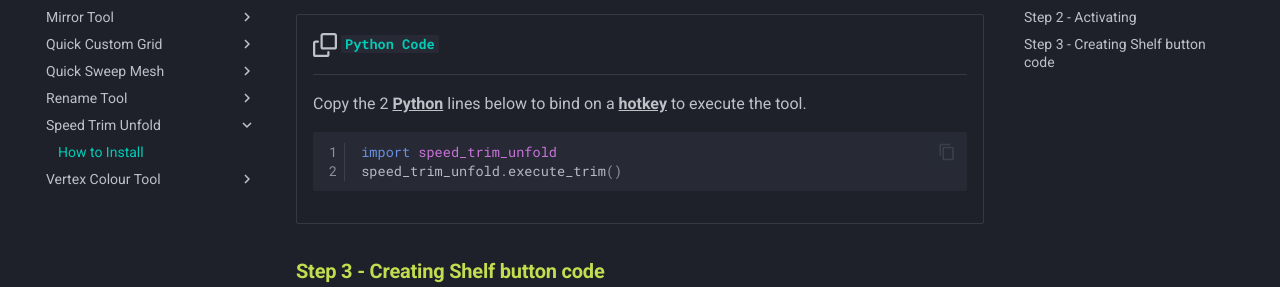
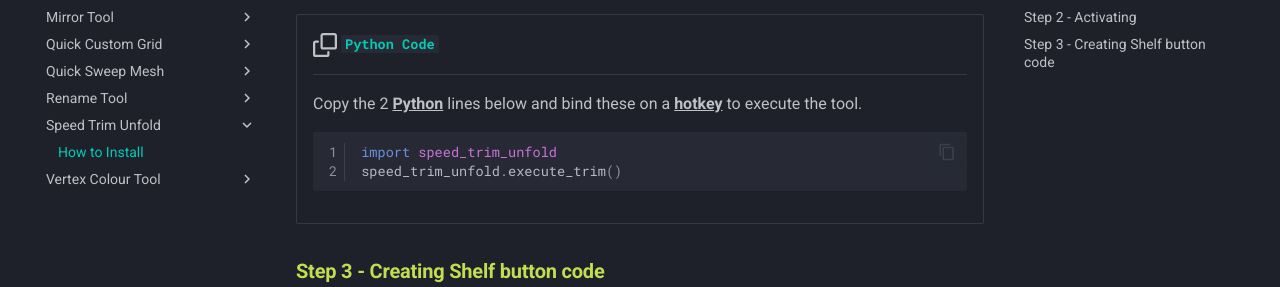
Before and after one commit to mike-isaakidis/Maya-Modelling-Tools, an MkDocs documentation site: the page built from docs/Speed Trim Unfold/How to install.md, in a window 1280 px wide and 900 px high, scrolled down 704 px. Shown: the part 166-453 px from the top of the window. Built offline with MkDocs 1.6.1 and Material for MkDocs 9.7.7, drawn with Linux system fonts in a browser that asks for light colours.

Commit message:
Update How to install.md

````diff
--- a/docs/Speed Trim Unfold/How to install.md
+++ b/docs/Speed Trim Unfold/How to install.md
@@ -30,7 +30,7 @@
 
     ---
 
-    Copy the 2 ^^**Python**^^  lines below to bind on a ^^**hotkey**^^  to execute the tool.
+    Copy the 2 ^^**Python**^^  lines below and bind these on a ^^**hotkey**^^  to execute the tool.
 
     ``` py linenums="1"
     import speed_trim_unfold
````
